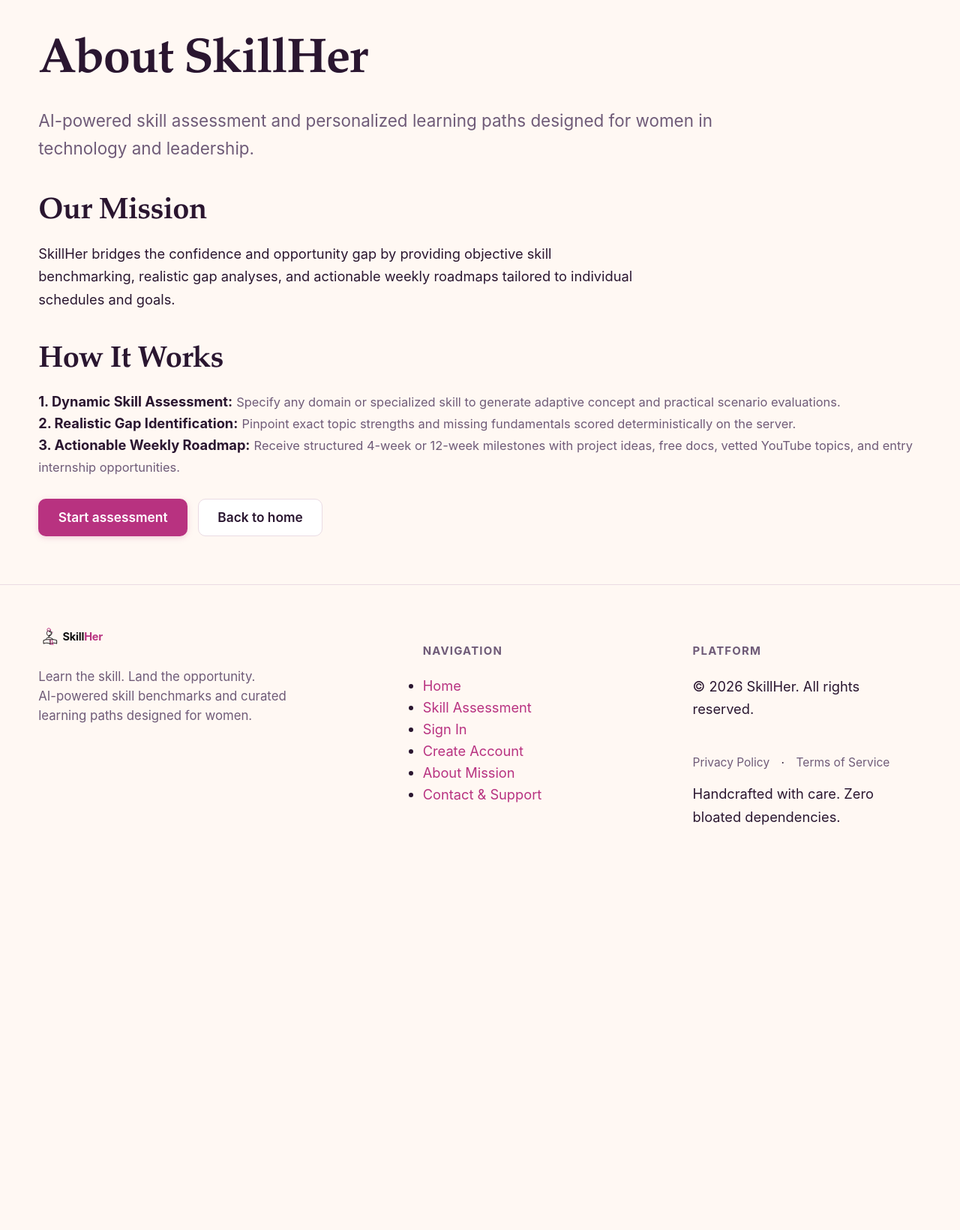
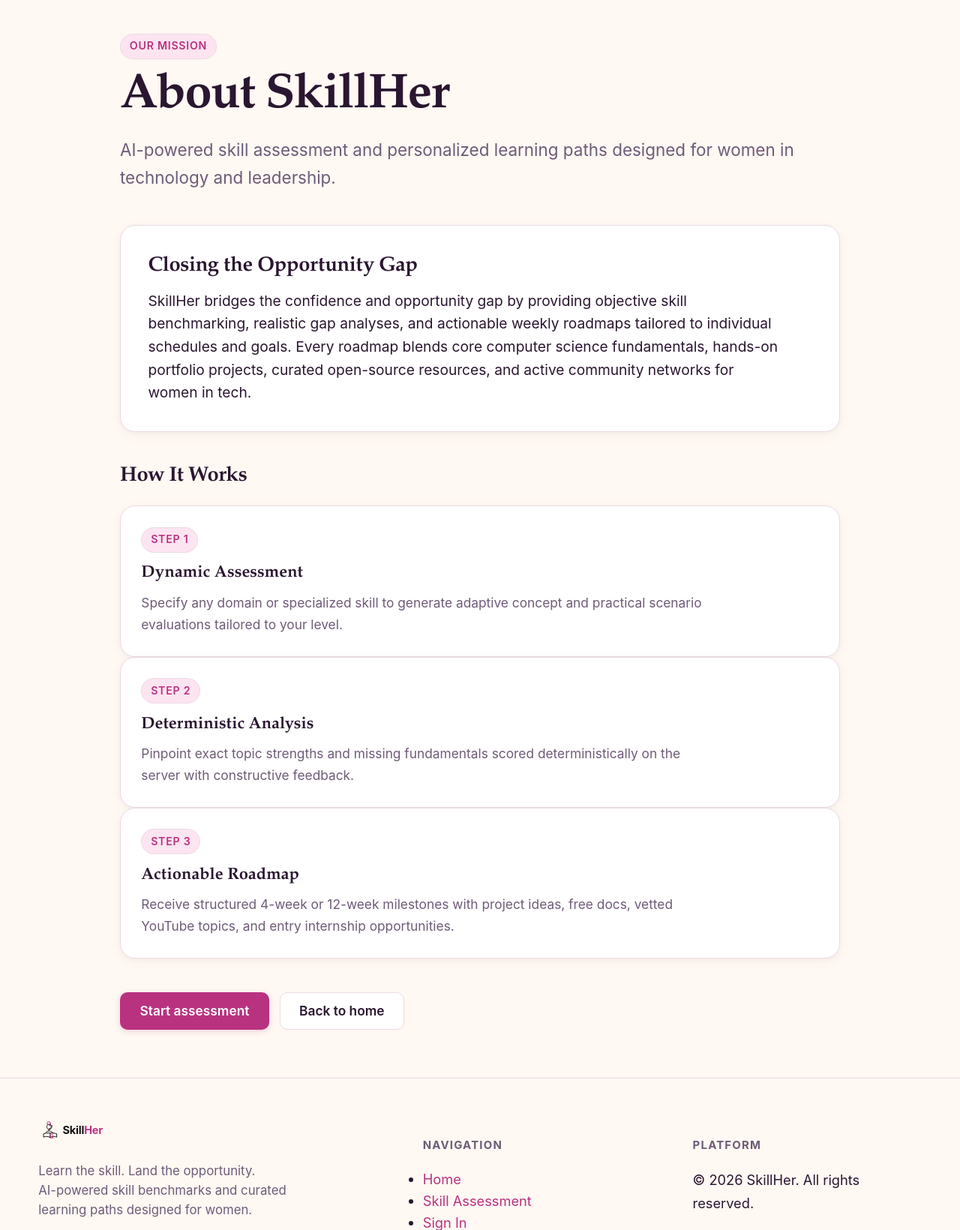
Before and after one commit to varun05126/llm_working, a Django app: page /about/ in a window 1280 px wide. Shown: the part 76-1716 px from the top of the page at 75% size. Before the commit the page ends 1176 px from the top, so only its background shows below. Run offline with Django 5.2, Linux system fonts and the light colour scheme.

Commit message:
style(templates): restyle about page with mission cards and editorial typography

```diff
--- a/templates/recommender/about.html
+++ b/templates/recommender/about.html
@@ -3,32 +3,40 @@
 {% block title %}About{% endblock %}
 
 {% block content %}
-<h1>About SkillHer</h1>
-<p class="lead">AI-powered skill assessment and personalized learning paths designed for women in technology and leadership.</p>
+<div style="max-width: 960px; margin: 0 auto;">
+  <span class="badge" style="margin-bottom: 0.75rem;">Our Mission</span>
+  <h1 style="margin-bottom: 0.75rem;">About SkillHer</h1>
+  <p class="lead" style="margin-bottom: 2.5rem;">AI-powered skill assessment and personalized learning paths designed for women in technology and leadership.</p>
 
-<h2>Our Mission</h2>
-<p>
-  SkillHer bridges the confidence and opportunity gap by providing objective skill benchmarking, realistic gap analyses, and actionable weekly roadmaps tailored to individual schedules and goals.
-</p>
+  <div class="card" style="padding: 2rem; margin-bottom: 2rem;">
+    <h2 style="font-size: 1.5rem; margin-top: 0; margin-bottom: 0.75rem;">Closing the Opportunity Gap</h2>
+    <p style="font-size: 1.05rem; line-height: 1.6; margin: 0;">
+      SkillHer bridges the confidence and opportunity gap by providing objective skill benchmarking, realistic gap analyses, and actionable weekly roadmaps tailored to individual schedules and goals. Every roadmap blends core computer science fundamentals, hands-on portfolio projects, curated open-source resources, and active community networks for women in tech.
+    </p>
+  </div>
 
-<h2>How It Works</h2>
-<ol class="plain-list">
-  <li>
-    <strong>1. Dynamic Skill Assessment:</strong>
-    <span class="resource-desc">Specify any domain or specialized skill to generate adaptive concept and practical scenario evaluations.</span>
-  </li>
-  <li>
-    <strong>2. Realistic Gap Identification:</strong>
-    <span class="resource-desc">Pinpoint exact topic strengths and missing fundamentals scored deterministically on the server.</span>
-  </li>
-  <li>
-    <strong>3. Actionable Weekly Roadmap:</strong>
-    <span class="resource-desc">Receive structured 4-week or 12-week milestones with project ideas, free docs, vetted YouTube topics, and entry internship opportunities.</span>
-  </li>
-</ol>
+  <h2 style="font-size: 1.5rem; margin-bottom: 1.25rem;">How It Works</h2>
+  <div class="features-grid" style="margin-bottom: 2.5rem;">
+    <div class="card" style="padding: 1.5rem;">
+      <span class="badge" style="margin-bottom: 0.75rem;">Step 1</span>
+      <h3 style="font-size: 1.2rem; margin: 0 0 0.5rem;">Dynamic Assessment</h3>
+      <p class="muted-text" style="font-size: 0.95rem; margin: 0;">Specify any domain or specialized skill to generate adaptive concept and practical scenario evaluations tailored to your level.</p>
+    </div>
+    <div class="card" style="padding: 1.5rem;">
+      <span class="badge" style="margin-bottom: 0.75rem;">Step 2</span>
+      <h3 style="font-size: 1.2rem; margin: 0 0 0.5rem;">Deterministic Analysis</h3>
+      <p class="muted-text" style="font-size: 0.95rem; margin: 0;">Pinpoint exact topic strengths and missing fundamentals scored deterministically on the server with constructive feedback.</p>
+    </div>
+    <div class="card" style="padding: 1.5rem;">
+      <span class="badge" style="margin-bottom: 0.75rem;">Step 3</span>
+      <h3 style="font-size: 1.2rem; margin: 0 0 0.5rem;">Actionable Roadmap</h3>
+      <p class="muted-text" style="font-size: 0.95rem; margin: 0;">Receive structured 4-week or 12-week milestones with project ideas, free docs, vetted YouTube topics, and entry internship opportunities.</p>
+    </div>
+  </div>
 
-<div class="btn-group">
-  <a href="{% url 'skill_assessment' %}" class="btn btn-primary">Start assessment</a>
-  <a href="{% url 'home' %}" class="btn btn-secondary">Back to home</a>
+  <div class="btn-group">
+    <a href="{% url 'skill_assessment' %}" class="btn btn-primary">Start assessment</a>
+    <a href="{% url 'home' %}" class="btn btn-secondary">Back to home</a>
+  </div>
 </div>
 {% endblock %}
```
